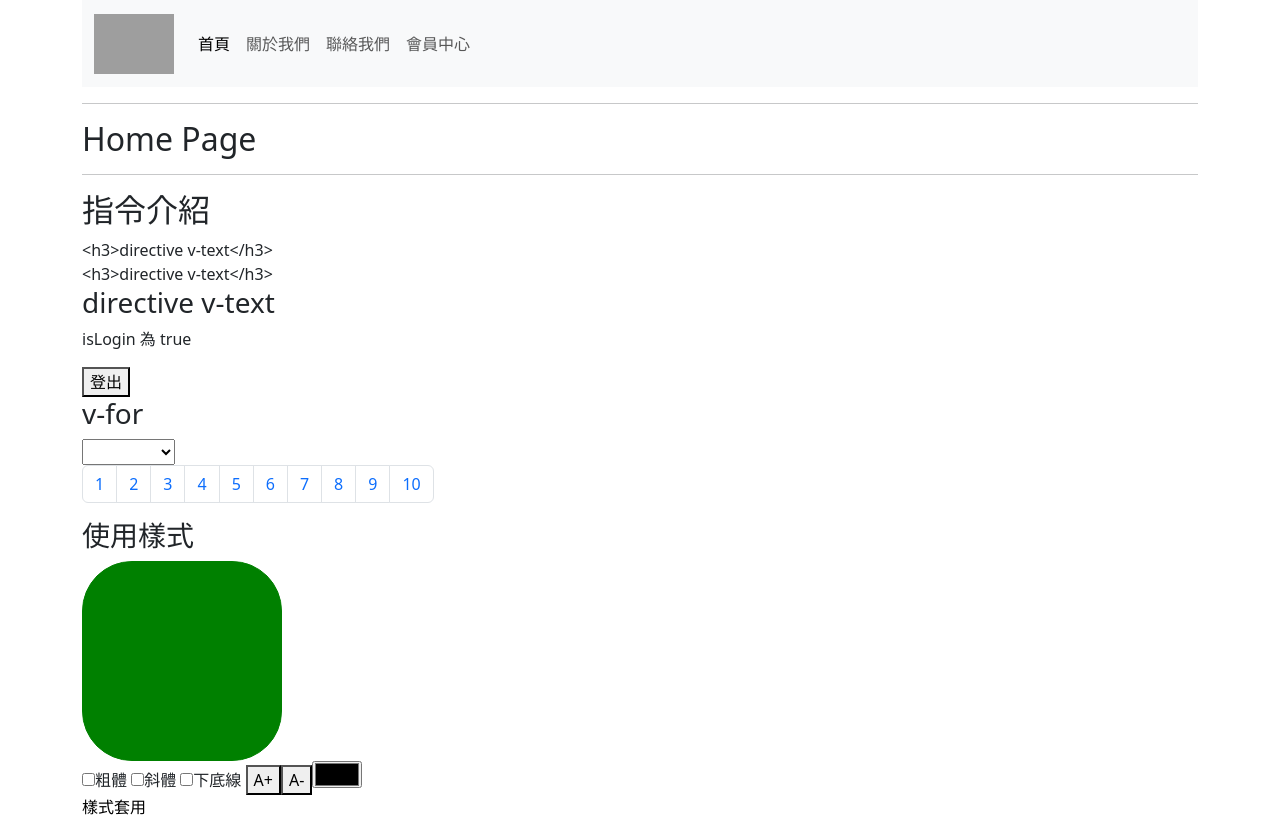
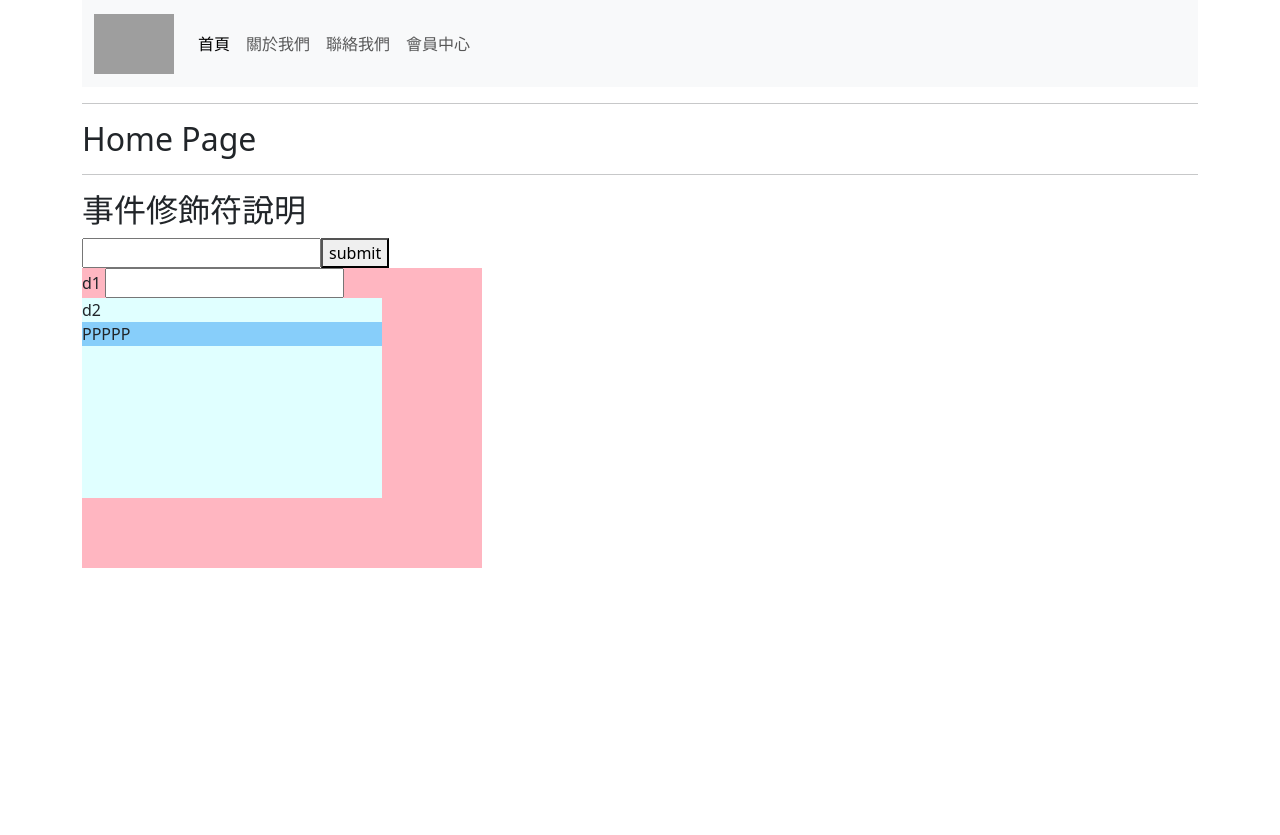
Before and after one commit to HsiaoHungWang/vue-app2024, a Vue app: page / in a window 1280 px wide. After the commit the page ends 800 px from the top, so only its background shows below. Built offline with nearby package versions, Linux system fonts and the light colour scheme; grey boxes are pictures that could not be loaded.

Commit message:
事件修飾符說明

```diff
--- a/src/App.vue
+++ b/src/App.vue
@@ -16,6 +16,7 @@ import ContactView from './views/ContactView.vue';
 import HomeView from './views/HomeView.vue';
 import NavbarComponent from './components/NavbarComponent.vue';
 import DirectiveComponent from './components/DirectiveComponent.vue';
+import EventModifiers from './components/EventModifiers.vue';
 
 
 
@@ -35,7 +36,8 @@ import DirectiveComponent from './components/DirectiveComponent.vue';
 
 <hr />
 <div>
-    <DirectiveComponent></DirectiveComponent>
+    <!-- <DirectiveComponent></DirectiveComponent> -->
+     <EventModifiers></EventModifiers>
 </div>
 
 
--- a/src/components/DirectiveComponent.vue
+++ b/src/components/DirectiveComponent.vue
@@ -7,7 +7,7 @@ import { ref } from 'vue';
     // setTimeout(()=>{
     //    isLoading.value = false
     // },3000)
-const selectedOption = ref("")
+const selectedOption = ref("116")
     const regions = ref([
 { "name": "中山區", "code": 104 },
  { "name": "大安區", "code": 106 },
@@ -30,6 +30,8 @@ const fontColor = ref('black')
 const isBold = ref(false)
 const isUnder = ref(false)
 const isItalic = ref(false)
+
+const items = ref([])
 </script>
 
 <template>
@@ -72,6 +74,11 @@ const isItalic = ref(false)
 <input type="color" v-model="fontColor" />
 <p :class="{bold:isBold, underline:isUnder, italic:isItalic }"
    :style="{fontSize:`${fontSize}px`, color:fontColor}">樣式套用</p>
+
+<input type="checkbox" value="i1" v-model="items">Item1
+<input type="checkbox" value="i2" v-model="items">Item2
+<input type="checkbox" value="i3" v-model="items">Item3
+<p>{{ items }}</p>
 </template>
 
 <style lang="css" scoped>
--- /dev/null
+++ b/src/components/EventModifiers.vue
@@ -0,0 +1,68 @@
+<script setup>
+import { ref } from 'vue'
+
+    const submitHandler = ()=>{
+        //event.preventDefault()
+        //資料驗證
+        console.log('submit')
+        //驗證沒問題才要送出
+        //透過Ajax技術送出
+        fetch()
+    }
+
+    const div1Handler = ()=>{
+        console.log('div1')
+    }
+    const div2Handler = ()=>{
+        console.log('div2')
+    }
+    const pHandler = ()=>{
+        console.log('p')
+    }
+const userName = ref('')
+    const keyupHandler = evt =>{
+        console.log(evt)
+        alert(userName.value)
+    }
+const clearHandler = ()=>{
+    userName.value=''
+}
+</script>
+
+<template>
+    <div>
+  <h2>事件修飾符說明</h2>
+  <form @submit.prevent="submitHandler">
+    <input type="text" name="userName">
+    <button>submit</button>
+  </form>
+
+  <div class="d1" @click.self="div1Handler">d1
+    <input type="text" v-model="userName" @keyup.enter="keyupHandler($event)" @keyup.delete="clearHandler" />
+    <div class="d2" @click="div2Handler">d2
+        <p @click.stop="pHandler">PPPPP</p>
+    </div>
+   </div>
+
+
+
+    </div>
+</template>
+
+<style lang="css" scoped>
+.d1{
+    width:400px;
+    height: 300px;
+    background-color: lightpink;
+}
+
+.d2{
+    width:300px;
+    height:200px;
+    background-color: lightcyan;
+}
+
+.d2>p{
+    background-color: lightskyblue;
+}
+</style>
```
